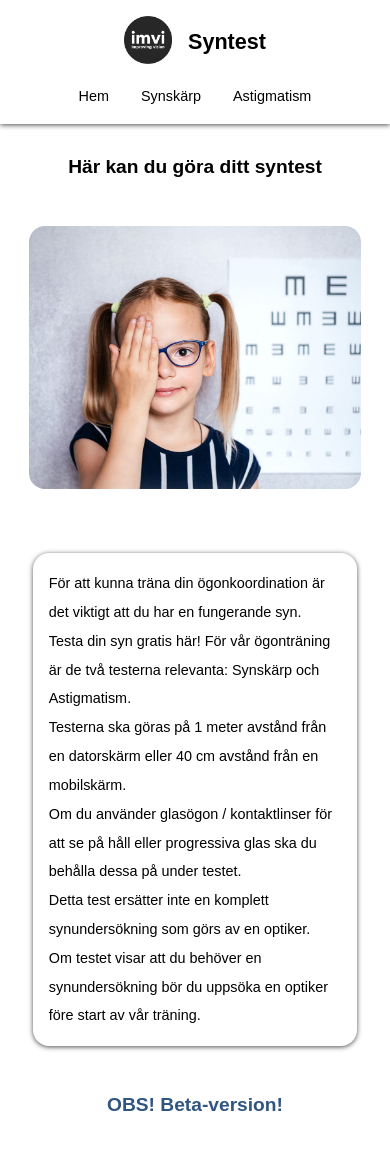
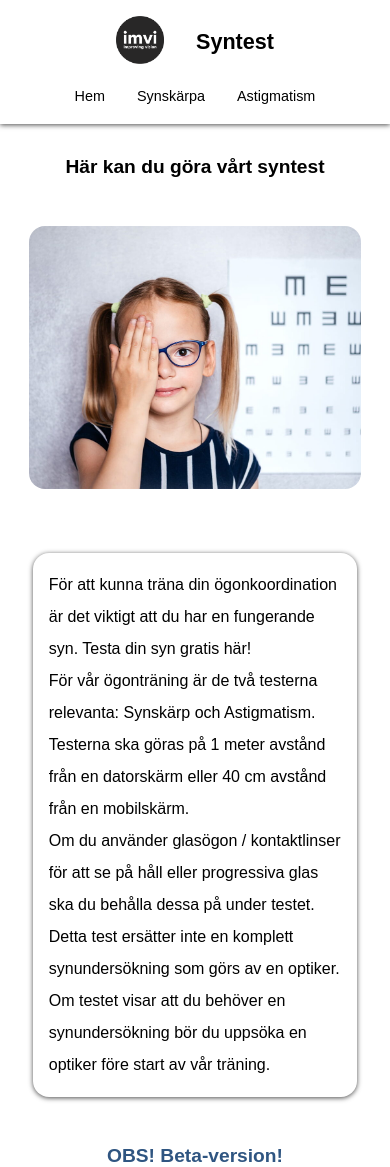
Before and after one commit to gosiacodes/React-Vision-Test-App, a React (Create React App) app: page / in a window 390 px wide. Before the commit the page ends 1116 px from the top, so only its background shows below. Built offline with nearby package versions, Linux system fonts and the light colour scheme; a web font is replaced by a local one.

Commit message:
Add changes in app
Add InfoPages component, change text in tests, add buttons in astigmatism-test, add changes in visual acuity test (handling both eyes - under testing), and more.

```diff
--- a/src/App.js
+++ b/src/App.js
@@ -1,59 +1,11 @@
 import { Fragment } from "react";
-import { NavLink } from "react-router-dom";
+import InfoPage from "./components/infoPage/InfoPage";
 
 const App = () => {
   return (
     // Returning info text
     <Fragment>
-      <main>
-        <h2 className="page-title">Här kan du göra ditt syntest</h2>
-        <div className="row-col-layout">
-          <div className="column">
-            <img
-              className="vision-test-img"
-              src={process.env.PUBLIC_URL + "/images/vision-test-img.jpg"}
-              alt="girl taking vision test"
-            />
-          </div>
-          <div className="column">
-            <div className="text container-card">
-              <p>
-                För att kunna träna din ögonkoordination är det viktigt att du
-                har en fungerande syn.
-              </p>
-              <p>
-                Testa din syn gratis här! För vår ögonträning är de två testerna
-                relevanta:{" "}
-                <NavLink to="/synskarp" className={"nav-link-in-text"}>
-                  Synskärp
-                </NavLink>{" "}
-                och{" "}
-                <NavLink to="/astigmatism" className={"nav-link-in-text"}>
-                  Astigmatism
-                </NavLink>
-                .
-              </p>
-              <p>
-                Testerna ska göras på 1 meter avstånd från en datorskärm eller
-                40 cm avstånd från en mobilskärm.
-              </p>
-              <p>
-                Om du använder glasögon / kontaktlinser för att se på håll eller
-                progressiva glas ska du behålla dessa på under testet.
-              </p>
-              <p>
-                Detta test ersätter inte en komplett synundersökning som görs av
-                en optiker.
-              </p>
-              <p>
-                Om testet visar att du behöver en synundersökning bör du uppsöka
-                en optiker före start av vår träning.
-              </p>
-            </div>
-          </div>
-        </div>
-        <h2 className="page-title beta">OBS! Beta-version!</h2>
-      </main>
+      <InfoPage/>
     </Fragment>
   );
 };
--- a/src/components/header/Header.js
+++ b/src/components/header/Header.js
@@ -21,11 +21,11 @@ const Header = () => {
             Hem
           </NavLink>
           <NavLink
-            to="/synskarp"
+            to="/synskarpa"
             className={"nav-link"}
             id={"nav-visual-acuity"}
           >
-            Synskärp
+            Synskärpa
           </NavLink>
           <NavLink
             to="/astigmatism"
--- a/src/components/header/_header.css
+++ b/src/components/header/_header.css
@@ -19,7 +19,7 @@
   flex-direction: row;
   justify-content: space-around;
   align-items: center;
-  gap: 1rem;
+  gap: 2rem;
 }
 
 #header-imvi-logo {
--- /dev/null
+++ b/src/components/infoPage/InfoPage.js
@@ -0,0 +1,61 @@
+import { Fragment } from "react";
+import { NavLink } from "react-router-dom";
+
+const InfoPage = () => {
+  return (
+    // Returning info text
+    <Fragment>
+      <main>
+        <h2 className="page-title">Här kan du göra vårt syntest</h2>
+        <div className="row-col-layout">
+          <div className="column">
+            <img
+              className="vision-test-img"
+              src={process.env.PUBLIC_URL + "/images/vision-test-img.jpg"}
+              alt="girl taking vision test"
+            />
+          </div>
+          <div className="column">
+            <div className="text container-card">
+              <p>
+                För att kunna träna din ögonkoordination är det viktigt att du
+                har en fungerande syn. Testa din syn gratis här!
+              </p>
+              <p>
+                För vår ögonträning är de två testerna
+                relevanta:{" "}
+                <NavLink to="/synskarp" className={"nav-link-in-text"}>
+                  Synskärp
+                </NavLink>{" "}
+                och{" "}
+                <NavLink to="/astigmatism" className={"nav-link-in-text"}>
+                  Astigmatism
+                </NavLink>
+                .
+              </p>
+              <p>
+                Testerna ska göras på 1 meter avstånd från en datorskärm eller
+                40 cm avstånd från en mobilskärm.
+              </p>
+              <p>
+                Om du använder glasögon / kontaktlinser för att se på håll eller
+                progressiva glas ska du behålla dessa på under testet.
+              </p>
+              <p>
+                Detta test ersätter inte en komplett synundersökning som görs av
+                en optiker.
+              </p>
+              <p>
+                Om testet visar att du behöver en synundersökning bör du uppsöka
+                en optiker före start av vår träning.
+              </p>
+            </div>
+          </div>
+        </div>
+        <h2 className="page-title beta">OBS! Beta-version!</h2>
+      </main>
+    </Fragment>
+  );
+};
+
+export default InfoPage;
--- a/src/index.js
+++ b/src/index.js
@@ -15,7 +15,7 @@ root.render(
       <Routes>
         <Route path="/" element={<Layout />}>
           <Route index element={<App />} />
-          <Route path="synskarp" element={<VisualAcuityTest />} />
+          <Route path="synskarpa" element={<VisualAcuityTest />} />
           <Route path="astigmatism" element={<AstigmatismTest />} />
           {/* <Route path="*" element={<NotFound />} /> */}
         </Route>
--- a/src/pages/astigmatismTest/AstigmatismTest.js
+++ b/src/pages/astigmatismTest/AstigmatismTest.js
@@ -1,11 +1,19 @@
 import { Fragment } from "react";
 
 const AstigmatismTest = () => {
+  const clickedAstBtn = (e) => {
+    e.preventDefault();
+    let answer = e.currentTarget.value;
+    console.log(answer);
+    document.querySelector("#left-eye-ast").style.display = "none";
+    document.querySelector("#right-eye-ast").style.display = "inline-block";
+  };
+
   // Returning astigmatism test
   return (
     <Fragment>
       <main>
-        <h2 className="page-title">Testa astigmatism</h2>
+        <h2 className="page-title">Testa om du har astigmatism</h2>
         <div className="row-col-layout">
           <div className="column">
             <img
@@ -13,18 +21,56 @@ const AstigmatismTest = () => {
               src={process.env.PUBLIC_URL + "/images/astigmatism_test.jpg"}
               alt="astigmatism test chart"
             />
+            <div className="column">
+              <p>Visas alla linjer i samma nyans?</p>
+              <div className="row">
+                <button
+                  className="blue-btn"
+                  value="ja"
+                  onClick={(event) => clickedAstBtn(event)}
+                >
+                  Ja
+                </button>
+                <button
+                  className="blue-btn"
+                  value="nej"
+                  onClick={(event) => clickedAstBtn(event)}
+                >
+                  Nej
+                </button>
+              </div>
+            </div>
           </div>
           <div className="column">
             <div className="text container-card">
+              <p>
+                Håll båda ögonen öppna och täck{" "}
+                <span id="left-eye-ast" style={{ fontWeight: "bold" }}>
+                  vänster
+                </span>{" "}
+                <span
+                  id="right-eye-ast"
+                  style={{ fontWeight: "bold", display: "none" }}
+                >
+                  höger
+                </span>{" "}
+                öga.
+              </p>
               <p>Fokusera på mitten av halvcirkeln.</p>
               <p>Visas alla linjer i samma svarta nyans?</p>
               <p>
-                Ser du att vissa linjer (1-2-3-4-5-6-7) är mörkare eller
-                skarpare än andra?
+                Ser du att vissa linjer (1-2-3-4-5-6-7) verkar suddiga eller
+                oklara i en eller flera riktningar?
+              </p>
+            </div>
+            <div className="text container-card">
+              <p>
+                [Resultat #1] Om strålarna verkar suddiga eller oklara i en
+                eller flera riktningar kan det tyda på att du har astigmatism.
               </p>
               <p>
-                Om vissa linjer ser gråare ut än andra, kan du ha astigmatism
-                och behöva en omfattande ögonundersökning från en optiker.
+                [Resultat #2] Det verkar som att du inte visar symtom på
+                astigmatism.
               </p>
             </div>
           </div>
--- a/src/style/App.css
+++ b/src/style/App.css
@@ -55,6 +55,15 @@ button {
   padding: 0.75rem 2rem;
   border-radius: 1.5rem;
   cursor: pointer;
+}
+
+.blue-btn {
+  background-color: #4379b8;
+  color: #fff;
+}
+
+.blue-btn:hover {
+  background-color: #2f5581;
 }
 
 .text {
@@ -141,11 +150,12 @@ button {
     padding: 0.5rem;
   }
   .container-card {
+    /* width: 80%; */
     padding: 1.5rem;
   }
-  .container-card p {
+  /* .container-card p {
     font-size: 0.9rem;
-  }
+  } */
   .vision-test-img {
     width: 85%;
   }
```
Also changed, not shown: src/pages/visualAcuityTest/VisualAcuityTest.js (+75 -9 lines), src/components/infoPage/_infoPage.css (added), 1 other file (tests, documents, lock files or other folders).
